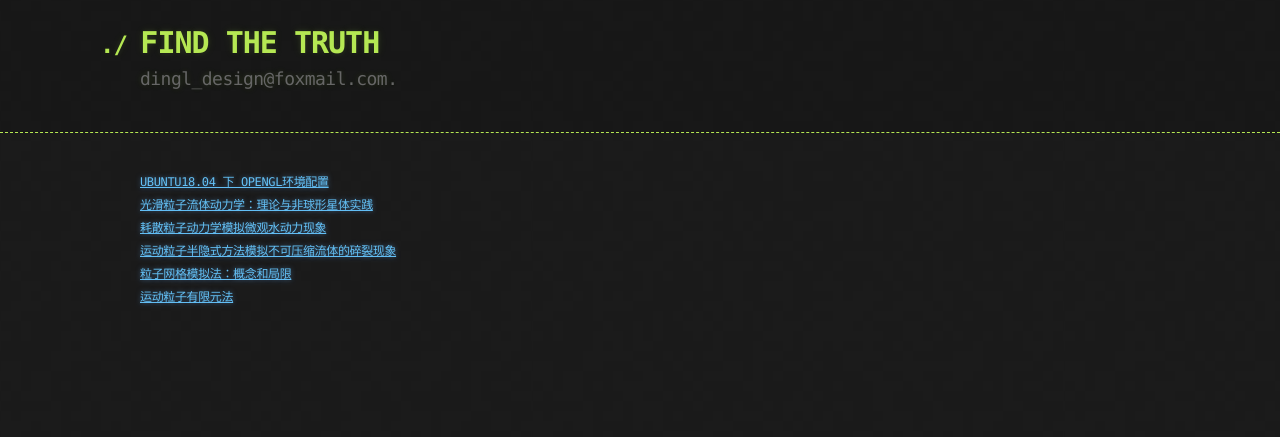
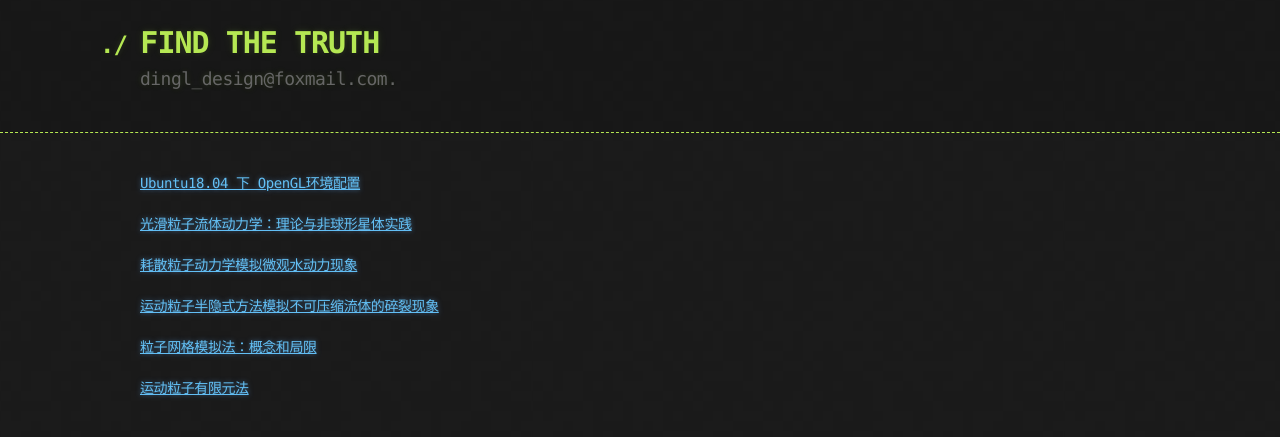
Before and after one commit to dingl-designer/blog, a Jekyll site: the page built from docs/computer-graphics/index.md, in a window 1280 px wide. Shown: the top 437 px of the page. Built offline with Jekyll 4.4.1, drawn with Linux system fonts in a browser that asks for light colours; our own code applies the rules of GitHub Pages for plain Markdown files.

Commit message:
page style

```diff
--- a/docs/computer-graphics/index.md
+++ b/docs/computer-graphics/index.md
@@ -1,11 +1,11 @@
-##### [Ubuntu18.04 下 OpenGL环境配置 ](./opengl-evn.html)
+#### [Ubuntu18.04 下 OpenGL环境配置 ](./opengl-evn.html)
 
-##### [光滑粒子流体动力学：理论与非球形星体实践](./SPH1977.html)
+#### [光滑粒子流体动力学：理论与非球形星体实践](./SPH1977.html)
 
-##### [耗散粒子动力学模拟微观水动力现象](./DPD1992.html)
+#### [耗散粒子动力学模拟微观水动力现象](./DPD1992.html)
 
-##### [运动粒子半隐式方法模拟不可压缩流体的碎裂现象](./MPS1996.html)
+#### [运动粒子半隐式方法模拟不可压缩流体的碎裂现象](./MPS1996.html)
 
-##### [粒子网格模拟法：概念和局限](./PIC2007.html)
+#### [粒子网格模拟法：概念和局限](./PIC2007.html)
 
-##### [运动粒子有限元法](./MPFEM2002.html)
+#### [运动粒子有限元法](./MPFEM2002.html)
```
Also changed, not shown: docs/index.md (+1 -1 lines), docs/multi-media/index.md (+1 -1 lines), docs/network/index.md (+1 -1 lines), docs/working-scene/index.md (+1 -1 lines).
